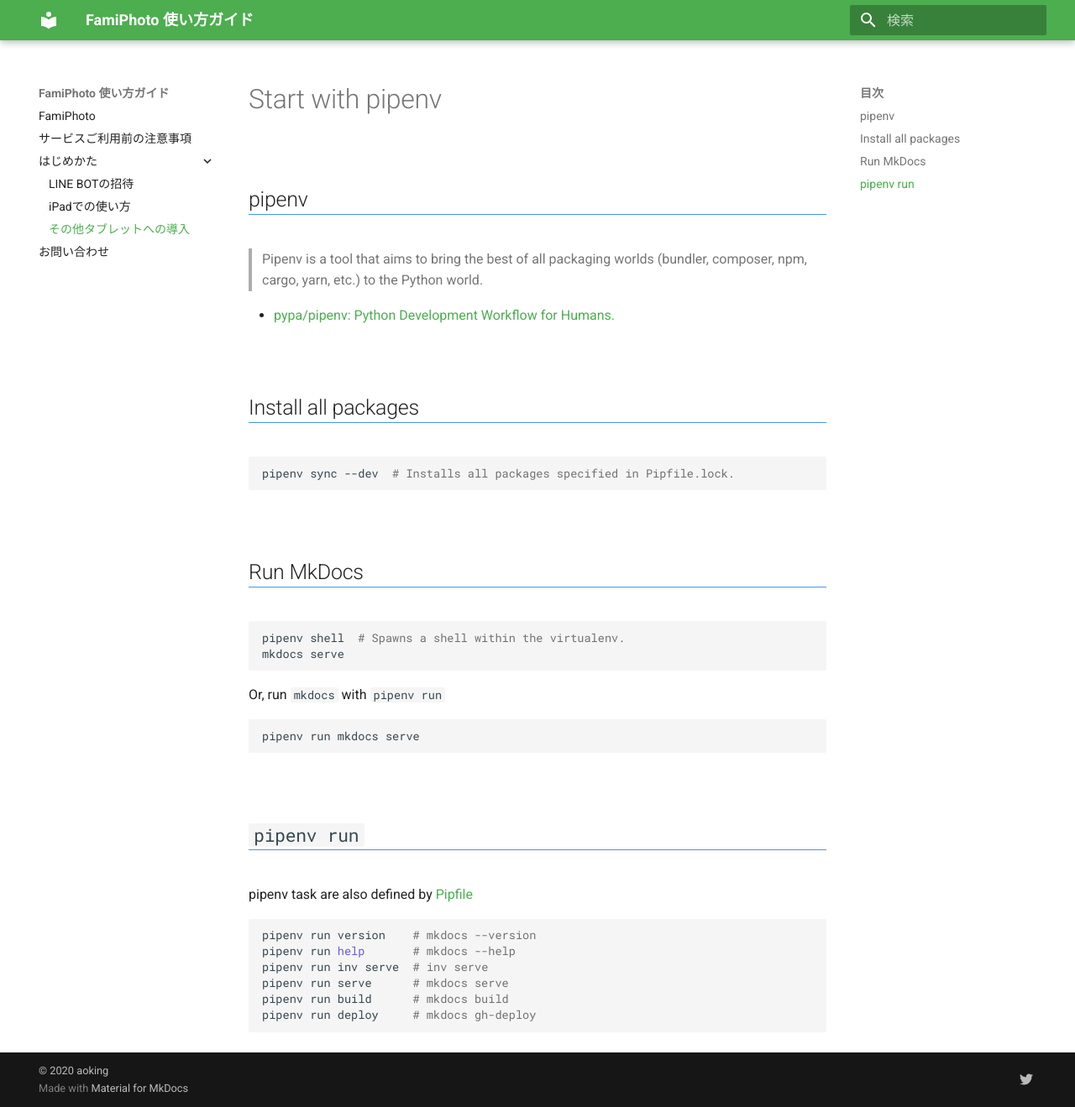
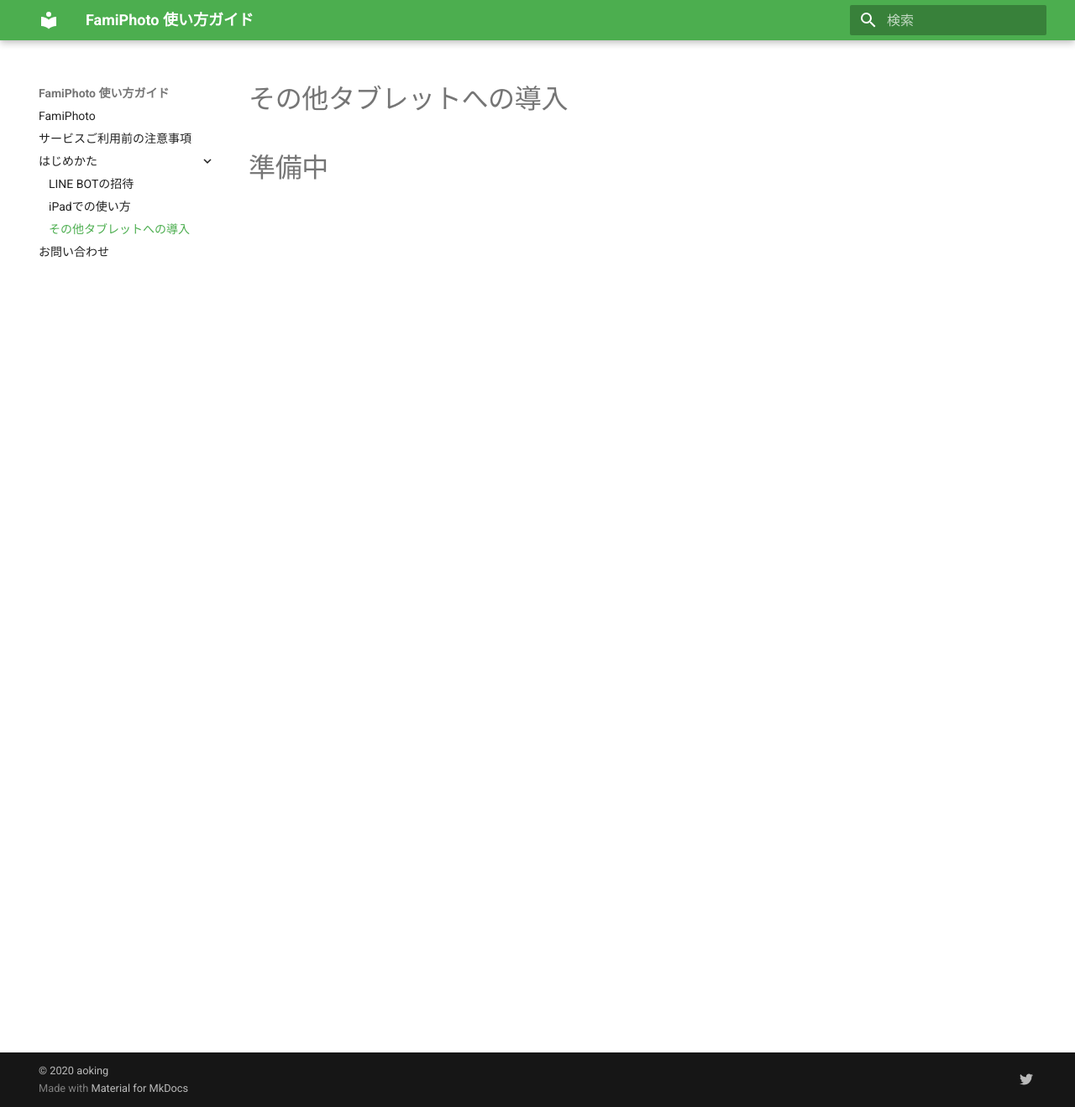
Before and after one commit to ohanamisan/famiphoto-support, an MkDocs documentation site: the page built from docs/getting-started/use-other.md, in a window 1280 px wide and 1319 px high. Shown: the whole window at 84% size. Built offline with MkDocs 1.6.1 and Material for MkDocs 9.7.7, drawn with Linux system fonts in a browser that asks for light colours.

````diff
--- a/docs/getting-started/use-other.md
+++ b/docs/getting-started/use-other.md
@@ -1,47 +1,3 @@
-# Start with pipenv
+# その他タブレットへの導入
 
-
-
-## pipenv
-
-> Pipenv is a tool that aims to bring the best of all packaging worlds (bundler, composer, npm, cargo, yarn, etc.) to the Python world.
-
-- [pypa/pipenv: Python Development Workflow for Humans.](https://github.com/pypa/pipenv)
-
-
-
-## Install all packages
-
-```sh
-pipenv sync --dev  # Installs all packages specified in Pipfile.lock.
-```
-
-
-
-## Run MkDocs
-
-```sh
-pipenv shell  # Spawns a shell within the virtualenv.
-mkdocs serve
-```
-
-Or, run `mkdocs` with `pipenv run`
-
-```sh
-pipenv run mkdocs serve
-```
-
-
-
-## `pipenv run`
-
-pipenv task are also defined by [Pipfile](https://github.com/peaceiris/mkdocs-material-boilerplate/blob/master/Pipfile)
-
-```sh
-pipenv run version    # mkdocs --version
-pipenv run help       # mkdocs --help
-pipenv run inv serve  # inv serve
-pipenv run serve      # mkdocs serve
-pipenv run build      # mkdocs build
-pipenv run deploy     # mkdocs gh-deploy
-```
+# 準備中
````
Also changed, not shown: docs/getting-started/bot-invitation.md (+3 -3 lines), docs/getting-started/use-ipad.md (+2 -7 lines), docs/index.md (+7 -6 lines), docs/notes.md (+1 -1 lines).
